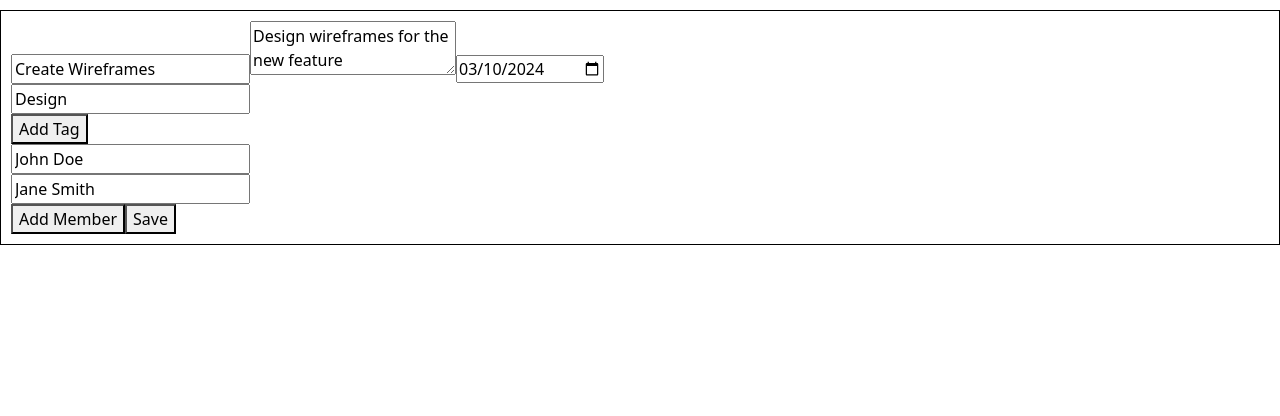
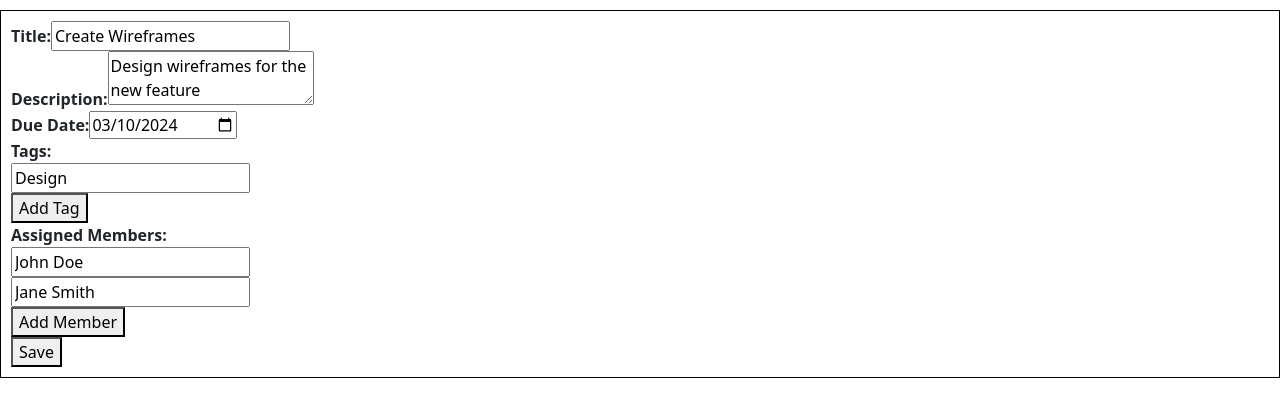
Before and after one commit to SarahCallesDeveloper/BoardTaskMaster, a React (Vite) app in the folder Board_Organizer/: page / in a window 1280 px wide. Both pictures are taken after a click on the button "Edit". Shown: the top 416 px of the page. Built offline with nearby package versions, Linux system fonts and the light colour scheme.

Commit message:
editing now has titles for each imput

```diff
--- a/Board_Organizer/src/Components/card.jsx
+++ b/Board_Organizer/src/Components/card.jsx
@@ -33,9 +33,20 @@ export function Card({ card, onEdit }) {
     <div style={{ border: '1px solid black', padding: '10px', margin: '10px 0' }}>
       {isEditing ? (
         <>
+          <div>
+            <strong>Title:</strong>
             <input value={editedTitle} onChange={(e) => setEditedTitle(e.target.value)} />
+          </div>
+          <div>
+            <strong>Description:</strong>
             <textarea value={editedDescription} onChange={(e) => setEditedDescription(e.target.value)} />
+          </div>
+          <div>
+            <strong>Due Date:</strong>
             <input type="date" value={editedDueDate} onChange={(e) => setEditedDueDate(e.target.value)} />
+          </div>
+          <div>
+            <strong>Tags:</strong>
             {editedTags.map((tag, index) => (
               <div key={index}>
                 <input
@@ -49,6 +60,9 @@ export function Card({ card, onEdit }) {
               </div>
             ))}
             <button onClick={handleAddTag}>Add Tag</button>
+          </div>
+          <div>
+            <strong>Assigned Members:</strong>
             {editedAssignedMembers.map((member, index) => (
               <div key={index}>
                 <input
@@ -62,6 +76,7 @@ export function Card({ card, onEdit }) {
               </div>
             ))}
             <button onClick={handleAddMember}>Add Member</button>
+          </div>
           <button onClick={handleSave}>Save</button>
         </>
       ) : (
```
Lines whose indentation alone changed are shown as unchanged.
